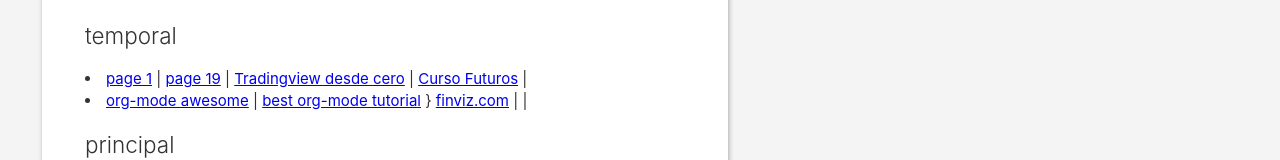
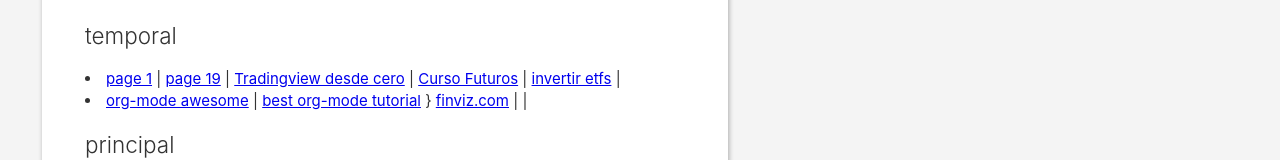
Before and after one commit to ichozxc/ichozxc.github.io, a plain HTML site: page index.html in a window 1280 px wide. Shown: the part 143-303 px from the top of the page. Drawn offline with Linux system fonts and the light colour scheme.

Commit message:
commit #358

```diff
--- a/index.html
+++ b/index.html
@@ -36,6 +36,7 @@
          <a href="https://pelisplushd.net/series?page=19">page 19</a> |
          <a href="https://www.youtube.com/watch?v=trhHnSqbt3g ">Tradingview desde cero</a> |
          <a href="https://www.youtube.com/watch?v=jh828XsDNTI">Curso Futuros</a> |
+         <a href="https://duckduckgo.com/?q=como+invertir+en+etfs&t=brave&df=2018-01-01..2021-02-20&ia=web">invertir etfs</a> |
     </li>
 
     <li> <a href="https://www.youtube.com/watch?v=fgizHHd7nOo">org-mode awesome</a> |
```
